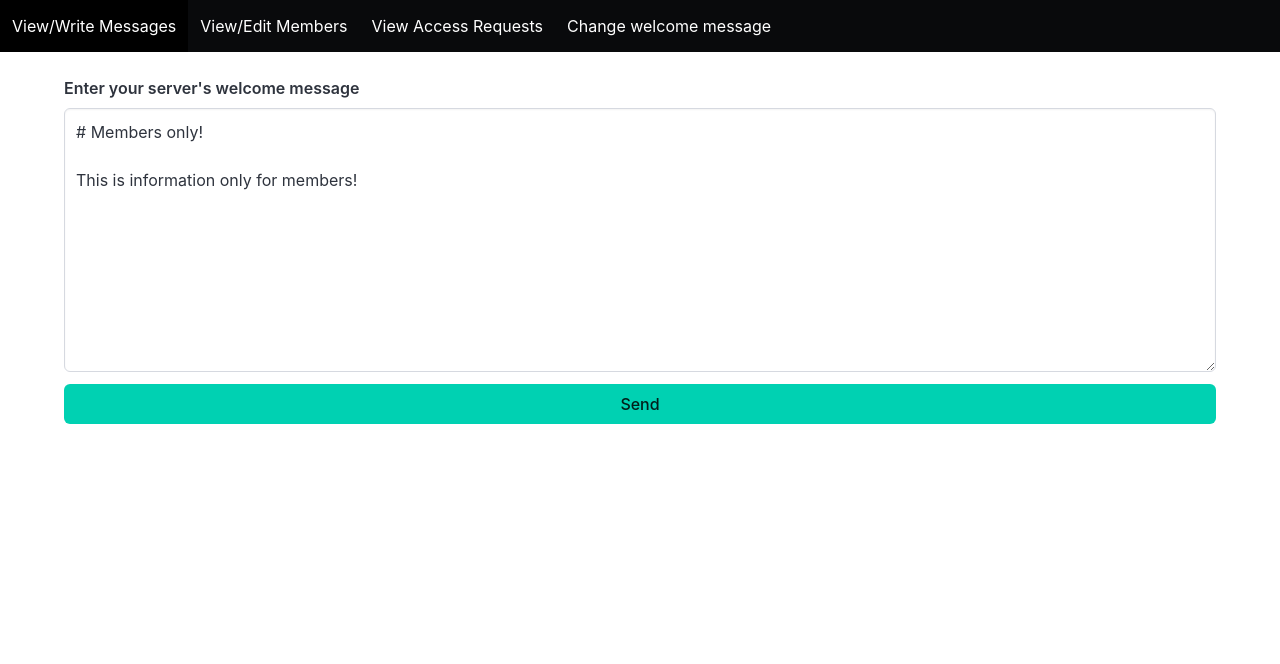
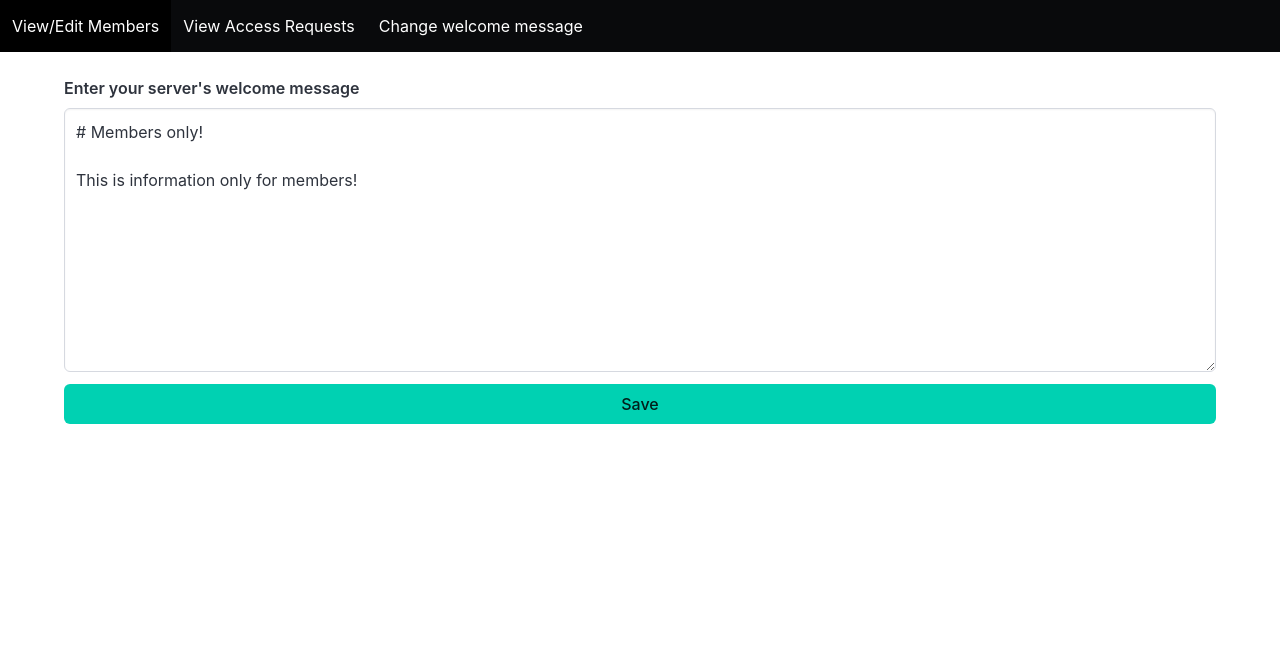
Before and after one commit to ShariqT/tribes-server-cloud, a Flask app: page /welcome in a window 1280 px wide. Shown: the top 664 px of the page. Run offline with Flask 3, Linux system fonts and the light colour scheme.

Commit message:
fixed typos

```diff
--- a/server_src/templates/components/welcome_form.html
+++ b/server_src/templates/components/welcome_form.html
@@ -20,6 +20,6 @@
     </label>
     <textarea class="textarea" name="text" width="100%" rows="10">{{current_message}}</textarea>
   </div>
-  <button type="submit" class="button is-fullwidth is-primary">Send</button>
+  <button type="submit" class="button is-fullwidth is-primary">Save</button>
 
 </form>
--- a/server_src/templates/layouts/admin.html
+++ b/server_src/templates/layouts/admin.html
@@ -15,9 +15,9 @@
               <!-- <a href="/modedit" class="navbar-item">
                 View/Edit Mods
               </a> -->
-              <a href="/modmessage" class="navbar-item">
+              <!-- <a href="/modmessage" class="navbar-item">
                 View/Write Messages
-              </a>
+              </a> -->
               <a href="/member" class="navbar-item">
                 View/Edit Members
               </a>
--- a/server_src/templates/mod_response.html
+++ b/server_src/templates/mod_response.html
@@ -11,7 +11,7 @@
       <!-- <nav class="level"> -->
         <!-- <div class="level-item"> -->
           <div>
-            <p>Copy the encrypted message below and decode it to get your onetime  password. Pase the onetime password in the field below.</p>
+            <p>Copy the encrypted message below and decode it to get your onetime  password. Paste the onetime password in the field below.</p>
           </div>
           <pre>
           {{ message }}
```
Also changed, not shown: 2 other files.
